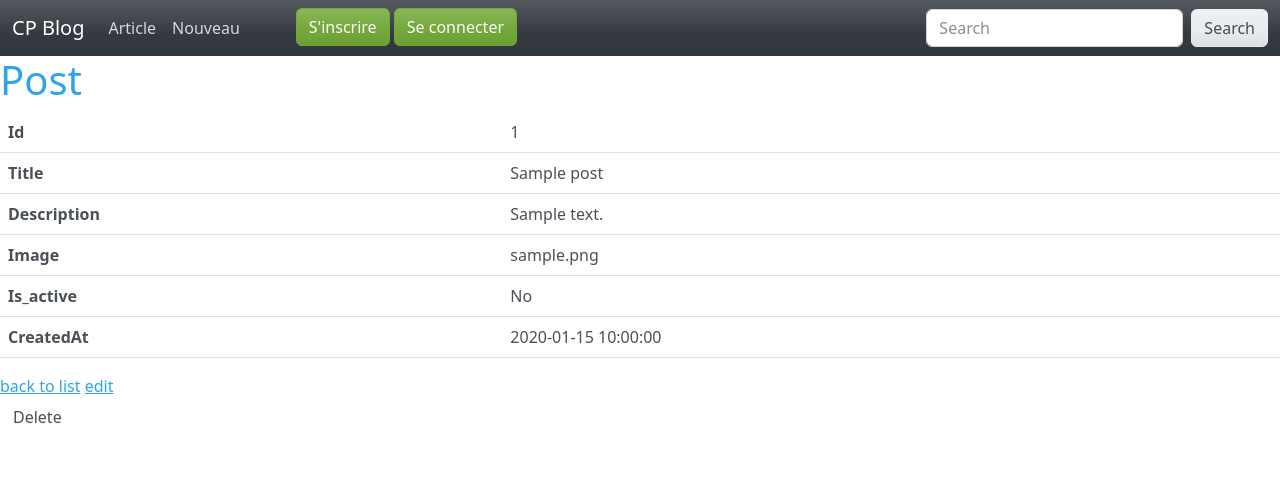
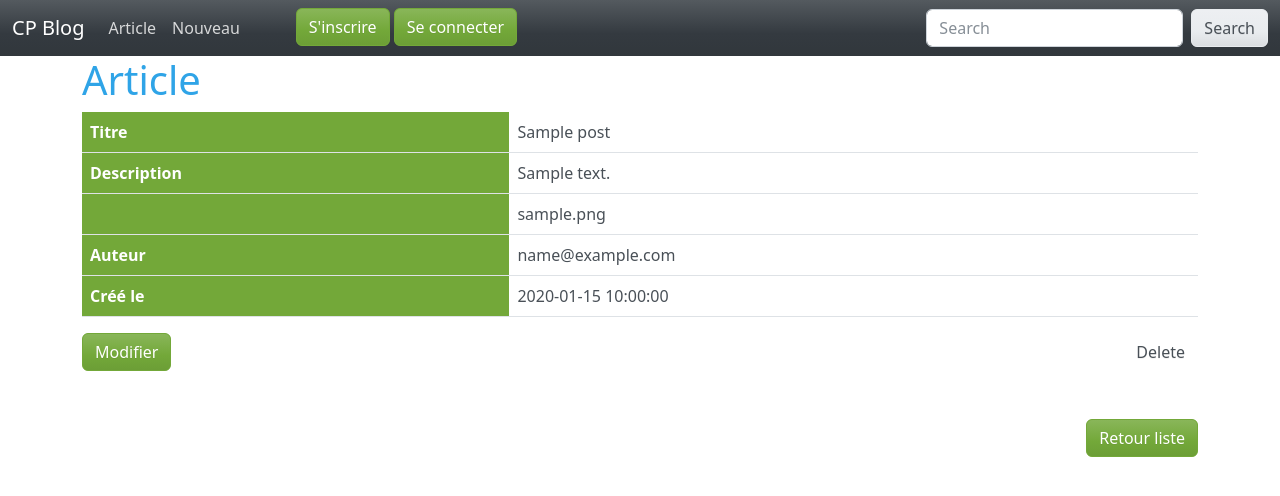
Before and after one commit to Serdar45000/check_point_4, a Symfony app: template templates/post/show.html.twig in a window 1280 px wide. Shown: the top 496 px of the page. Run offline with Twig, Linux system fonts and the light colour scheme; the template is opened without the code that fills it: most values are stand-ins (such as "Sample title", 1, 10 or a date in 2020); some libraries are stand-ins or nearby versions.

Commit message:
Read Post

```diff
--- a/src/Entity/Post.php
+++ b/src/Entity/Post.php
@@ -5,6 +5,9 @@ namespace App\Entity;
 use DateTime;
 use App\Entity\User;
 use Doctrine\ORM\Mapping as ORM;
+use App\Repository\PostRepository;
+use Doctrine\Common\Collections\ArrayCollection;
+use Doctrine\Common\Collections\Collection;
 
 /**
  * @ORM\Entity(repositoryClass=PostRepository::class)
--- a/templates/post/show.html.twig
+++ b/templates/post/show.html.twig
@@ -3,40 +3,45 @@
 {% block title %}Post{% endblock %}
 
 {% block body %}
-    <h1>Post</h1>
+<div class="container">
+    <h1>Article </h1>
 
     <table class="table">
         <tbody>
             <tr>
-                <th>Id</th>
-                <td>{{ post.id }}</td>
-            </tr>
-            <tr>
-                <th>Title</th>
+                <th class="bg-success text-white">Titre</th>
                 <td>{{ post.title }}</td>
             </tr>
             <tr>
-                <th>Description</th>
+                <th class="bg-success text-white">Description</th>
                 <td>{{ post.description }}</td>
             </tr>
             <tr>
-                <th>Image</th>
+                <th class="bg-success text-white"></th>
                 <td>{{ post.image }}</td>
             </tr>
             <tr>
-                <th>Is_active</th>
-                <td>{{ post.isActive ? 'Yes' : 'No' }}</td>
+                <th class="bg-success text-white">Auteur</th>
+                <td>{{ post.user.email }}</td>
             </tr>
             <tr>
-                <th>CreatedAt</th>
+                <th class="bg-success text-white">Créé le</th>
                 <td>{{ post.createdAt ? post.createdAt|date('Y-m-d H:i:s') : '' }}</td>
             </tr>
         </tbody>
     </table>
+    <div class="row">
+        <div class="col-6">
+            <a href="{{ path('post_edit', {'id': post.id}) }}" class="btn btn-success">Modifier</a>
+        </div>
+        <div class="col-6 d-flex justify-content-end">
+            {{ include('post/_delete_form.html.twig') }}
+        </div>
+    </div>
+</div>
 
-    <a href="{{ path('post_index') }}">back to list</a>
 
-    <a href="{{ path('post_edit', {'id': post.id}) }}">edit</a>
-
-    {{ include('post/_delete_form.html.twig') }}
+<div class="container d-flex justify-content-end mt-5">
+    <a href="{{ path('post_index') }}" class="btn btn-success">Retour liste</a>
+</div>
 {% endblock %}
```
Also changed, not shown: src/Entity/User.php (+36 -2 lines), templates/post/index.html.twig (+10 -11 lines).
